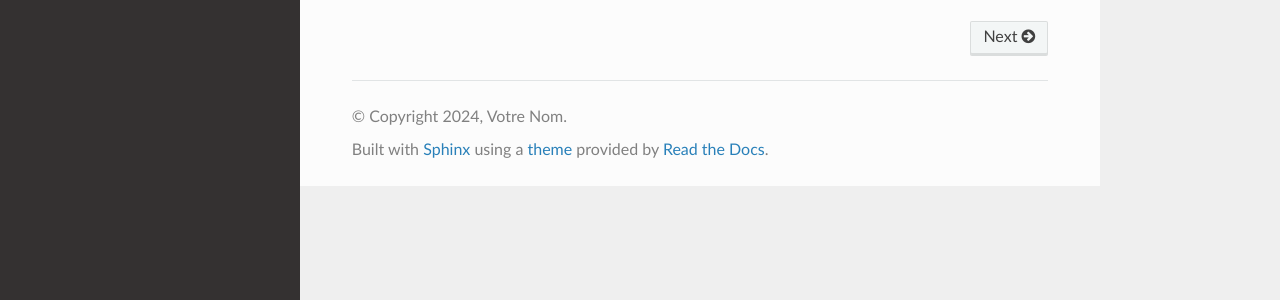
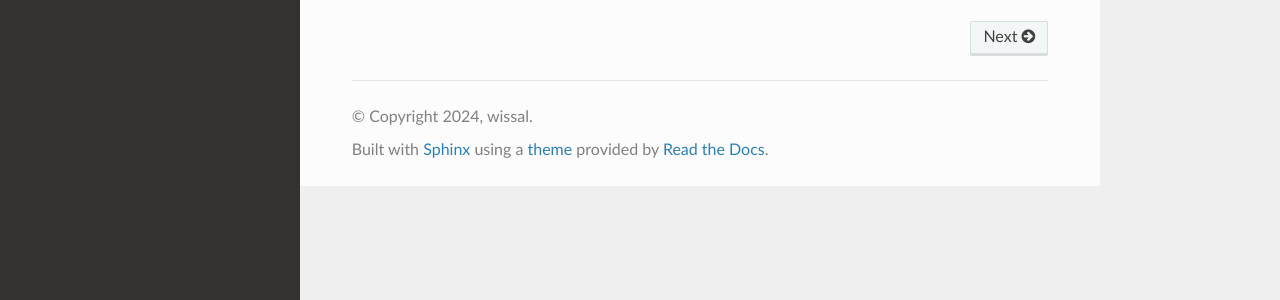
Before and after one commit to wissalbenothmen/Python-Package, a Sphinx documentation site: the page built from docs/source/index.rst, in a window 1280 px wide. Shown: the part 271-571 px from the top of the page. Built offline with Sphinx 7.4.7 and the Read the Docs theme 3.1.0, drawn with Linux system fonts in a browser that asks for light colours.

Commit message:
Update conf.py

```diff
--- a/docs/source/conf.py
+++ b/docs/source/conf.py
@@ -13,8 +13,8 @@
 
 # Informations sur le projet
 project = 'package_creation_tutorial'
-copyright = '2024, Votre Nom'
-author = 'Votre Nom'
+copyright = '2024, wissal'
+author = 'wissal'
 release = '0.1.0'
 
 # Extensions Sphinx
```
